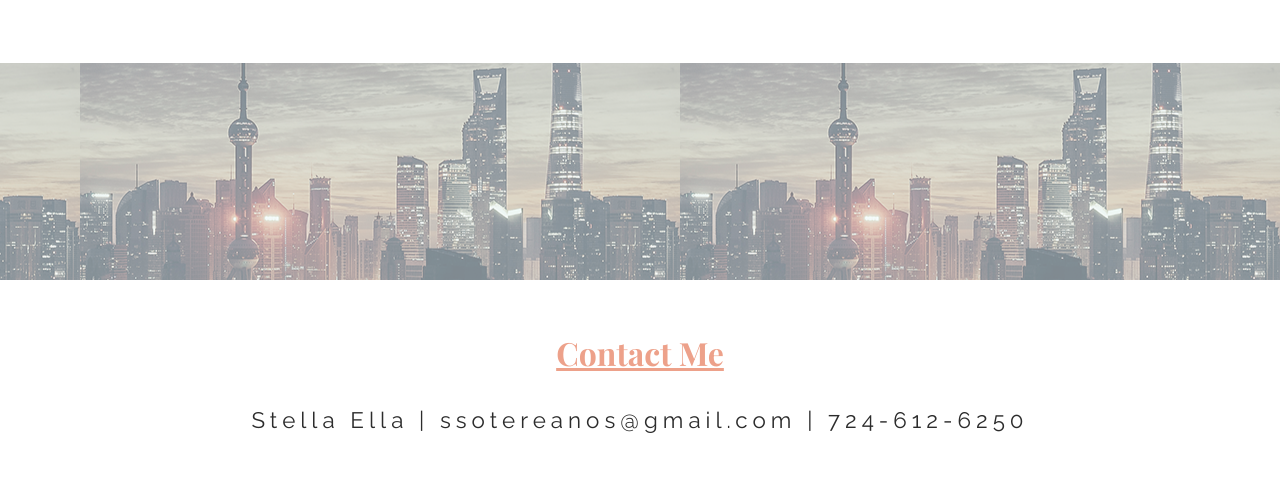
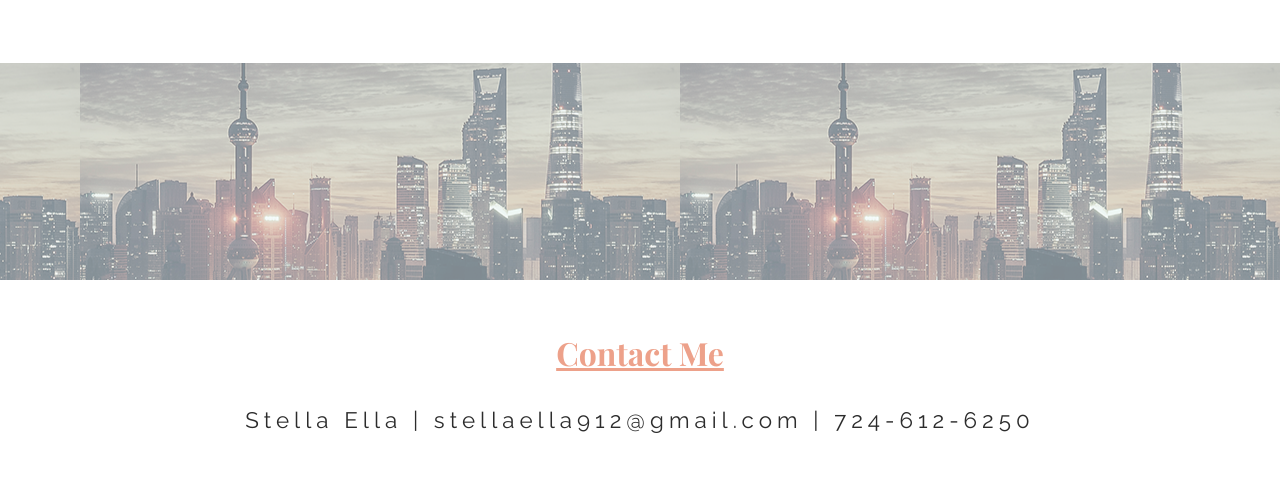
Before and after one commit to ssotereanos/portfolio, a plain HTML site: page index.html in a window 1280 px wide. Shown: the part 2648-3145 px from the top of the page. Drawn offline with nearby package versions, Linux system fonts and the light colour scheme.

Commit message:
Add files via upload

```diff
--- a/index.html
+++ b/index.html
@@ -68,7 +68,7 @@
          <div class="clearfix"></div>
              <h2>Contact Me</h2>
              <section class="contact">
-             	<p>Stella Ella | <br class="break"> <a href="mailto:ssotereanos@gmail.com">ssotereanos@gmail.com |</a> <br class="break"> 724-612-6250 </p>
+             	<p>Stella Ella | <br class="break"> <a href="mailto:stellaella912@gmail.com">stellaella912@gmail.com |</a> <br class="break"> 724-612-6250 </p>
              </section>
           <div class="clearfix"></div>
               <footer>
```
